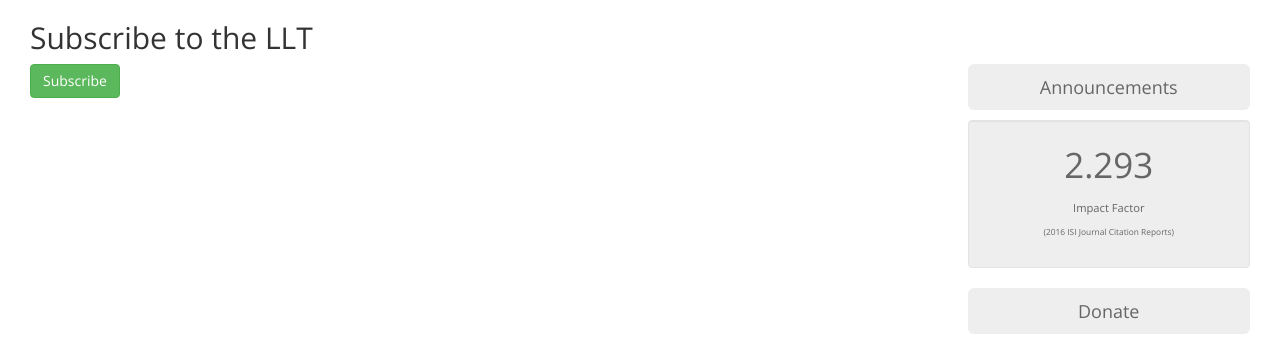
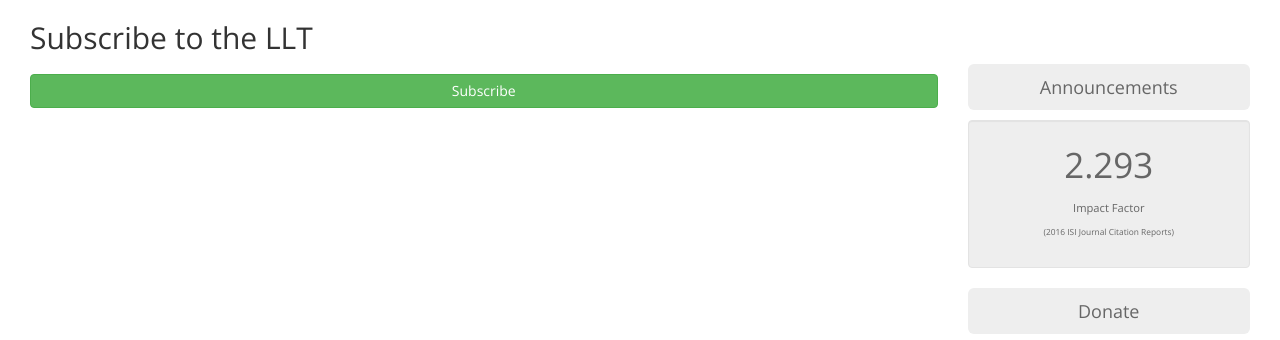
Before and after one commit to richmedina/nflrc-slrp-dev, a Django app: template templates/subscriber_create.html in a window 1280 px wide. Shown: the part 100-440 px from the top of the page. Run offline with Django 3.2, Linux system fonts and the light colour scheme; the template is opened without the code that fills it, so the values that code supplies are empty; some libraries are stand-ins or nearby versions.

Commit message:
minor adjusts

```diff
--- a/templates/subscriber_create.html
+++ b/templates/subscriber_create.html
@@ -9,11 +9,11 @@
 {% block content %}
 <div class="row">
 	<div class="col-md-9">
-
 		<form method="post" action="">{% csrf_token %}
 			{{ form | crispy }}
-			<div class="g-recaptcha" data-sitekey="6LekjCYUAAAAAAiL3fvUMpq0Us9_YVBzYOFo9zJu" data-type="image"></div>
-			<button type="submit" class="btn btn-md btn-success">Subscribe</button>
+			<div class="g-recaptcha" data-sitekey="6LekjCYUAAAAAAiL3fvUMpq0Us9_YVBzYOFo9zJu"></div>
+			<p></p>
+			<button type="submit" class="btn btn-md btn-block btn-success">Subscribe</button>
 		</form>
 	</div>
 	<div class="col-md-3">{% include 'base-side-menu.html' %}</div>
```
